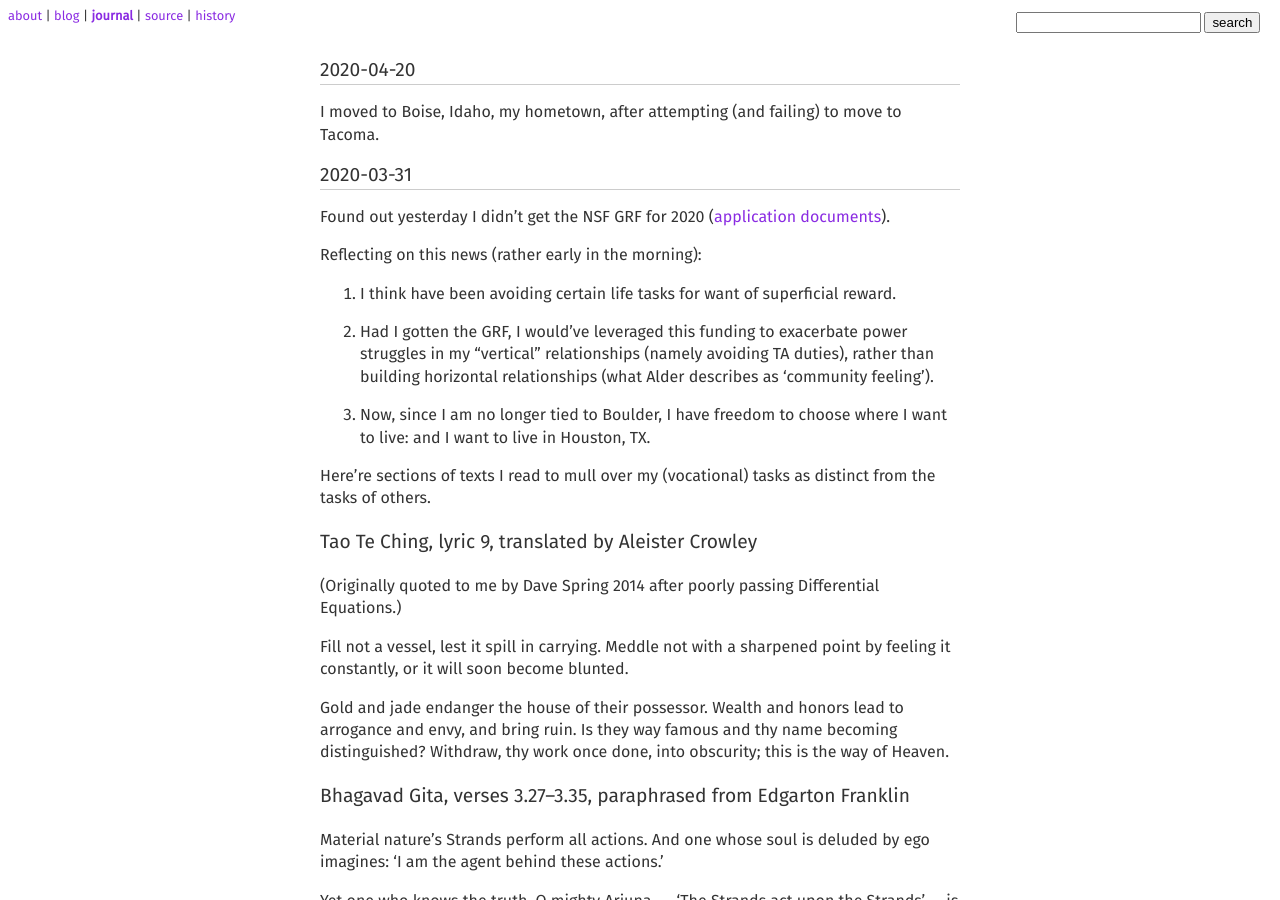
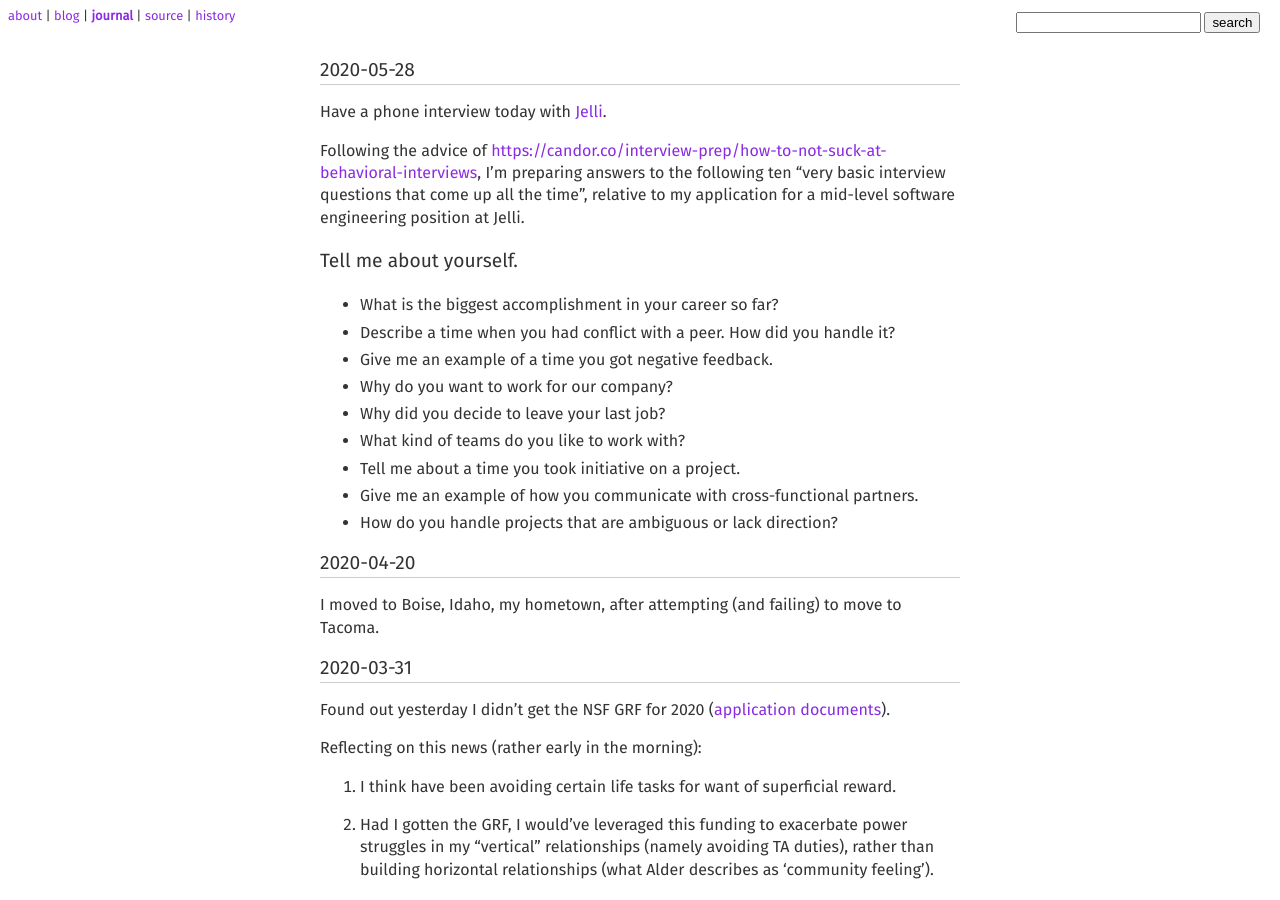
Before and after one commit to coltongrainger/journal, a Jekyll site: the page built from index.md, in a window 1280 px wide and 900 px high. Built offline with Jekyll 4.4.1, drawn with Linux system fonts in a browser that asks for light colours; our own code applies the rules of GitHub Pages for plain Markdown files; formulas are drawn with MathJax 3.

Commit message:
Add Jelli interview.

```diff
--- a/index.md
+++ b/index.md
@@ -3,6 +3,24 @@ title: journal
 author: Colton Grainger
 bibliography: /home/colton/coltongrainger.bib
 ---
+
+## 2020-05-28
+
+Have a phone interview today with [Jelli](https://www.crunchbase.com/organization/jelli).
+
+Following the advice of <https://candor.co/interview-prep/how-to-not-suck-at-behavioral-interviews>, I'm preparing answers to the following ten "very basic interview questions that come up all the time", relative to my application for a mid-level software engineering position at Jelli.
+
+### Tell me about yourself.
+
+- What is the biggest accomplishment in your career so far?
+- Describe a time when you had conflict with a peer. How did you handle it?
+- Give me an example of a time you got negative feedback.
+- Why do you want to work for our company?
+- Why did you decide to leave your last job?
+- What kind of teams do you like to work with?
+- Tell me about a time you took initiative on a project.
+- Give me an example of how you communicate with cross-functional partners.
+- How do you handle projects that are ambiguous or lack direction?
 
 ## 2020-04-20
 
```
